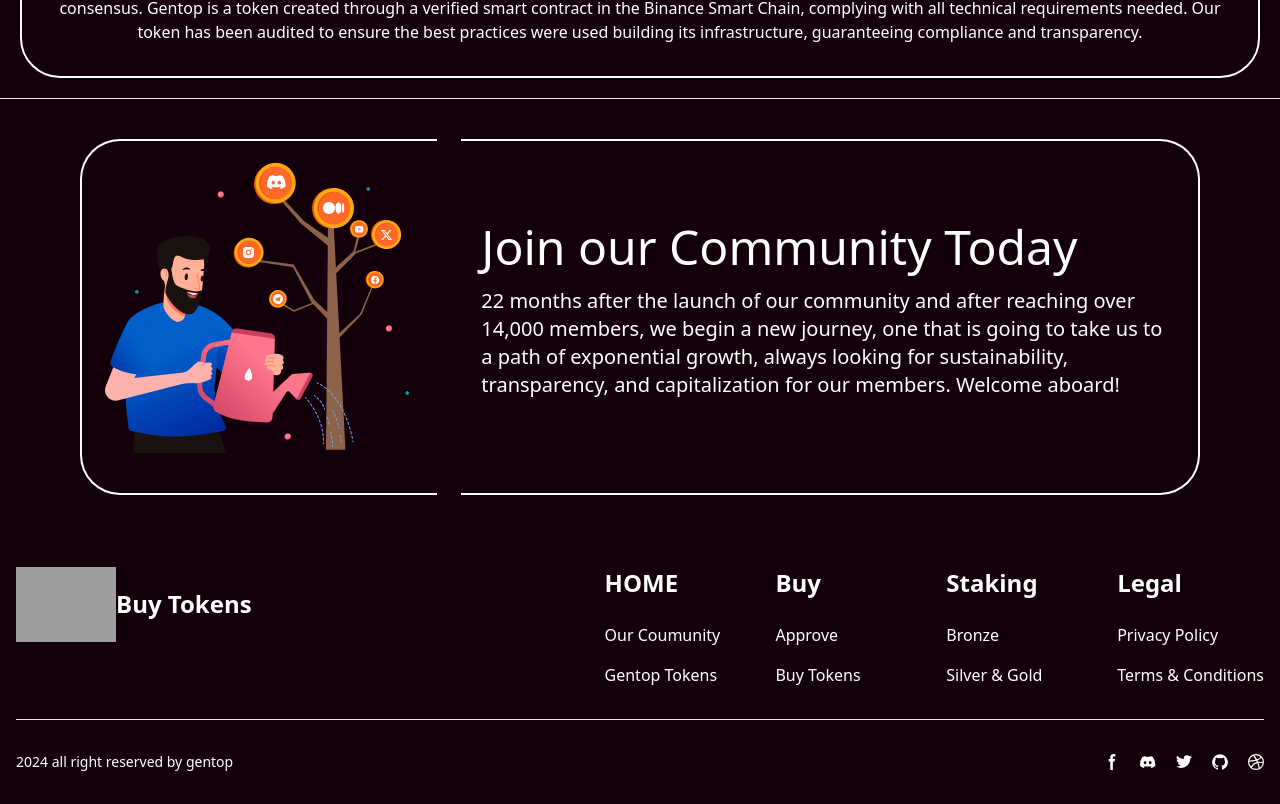
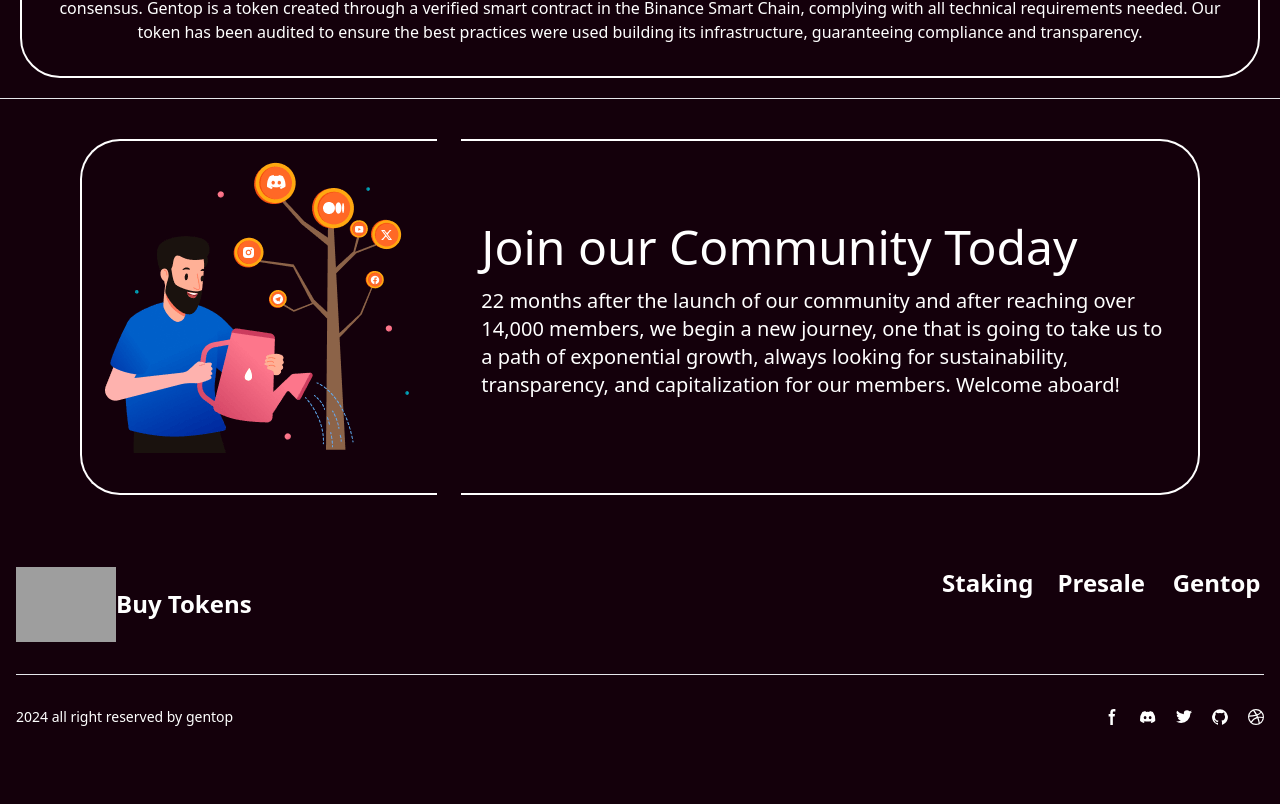
Before and after one commit to umersheikh1986/GenTOP-1, a Next.js app: page / in a window 1280 px wide. Shown: the part 2945-3749 px from the top of the page. After the commit the page ends 3704 px from the top, so only its background shows below. Built offline with nearby package versions, Linux system fonts and the light colour scheme; grey boxes are pictures that could not be loaded.

Commit message:
Changes in footer and Buy page made

```diff
--- a/src/app/component/registration.tsx
+++ b/src/app/component/registration.tsx
@@ -22,36 +22,48 @@ function Registration() {
                 </p>
               </Link>
             </div>
-            <div className="grid grid-cols-2 gap-8 sm:gap-6 sm:grid-cols-4">
+            <div className="grid grid-cols-2  sm:gap-6 sm:grid-cols-3">
               <div>
-                <h2 className="mb-6  text-2xl font-semibold text-white">
-                  HOME
-                </h2>
-                <ul className="text-white font-medium">
+                {/* <h2 className="  text-2xl font-semibold text-white">Staking</h2> */}
+                {/* <ul className="text-white font-medium">
                   <li className="mb-4">
                     <div className="hover:underline ">Our Coumunity</div>
                   </li>
                   <li>
                     <div className="hover:underline">Gentop Tokens</div>
                   </li>
-                </ul>
+                </ul> */}
+                <a
+                  href="https://bscscan.com/address/0xc94cDB70F1ec91437C5d22340d5206B4B8928482"
+                  target="_blank"
+                  rel="noreferrer"
+                  className="  text-2xl font-semibold text-white"
+                >
+                  Staking
+                </a>{" "}
               </div>
               <div>
-                <h2 className="mb-6 text-2xl font-semibold text-white">Buy</h2>
-                <ul className=" text-white font-medium">
+                {/* <h2 className=" text-2xl font-semibold text-white">Presale</h2> */}
+                {/* <ul className=" text-white font-medium">
                   <li className="mb-4">
                     <div className="hover:underline ">Approve</div>
                   </li>
                   <li>
                     <div className="hover:underline">Buy Tokens</div>
                   </li>
-                </ul>
+                </ul> */}
+                <a
+                  href="https://bscscan.com/address/0xAb1e13E8A7a7d95EE8aDDC1f74aAc3CF6CccA597"
+                  target="_blank"
+                  rel="noreferrer"
+                  className="  text-2xl font-semibold text-white"
+                >
+                  Presale
+                </a>{" "}
               </div>
               <div>
-                <h2 className="mb-6 text-2xl font-semibold text-white">
-                  Staking
-                </h2>
-                <ul className=" text-white font-medium">
+                {/* <h2 className=" text-2xl font-semibold text-white">Gentop</h2> */}
+                {/* <ul className=" text-white font-medium">
                   <li className="mb-4">
                     <a href="#" className="hover:underline">
                       Bronze
@@ -62,9 +74,17 @@ function Registration() {
                       Silver &amp; Gold
                     </a>
                   </li>
-                </ul>
+                </ul> */}
+                <a
+                  href="https://bscscan.com/address/0x4DF17Ed886b3237fDbc29EdB6e4dc986433f2377"
+                  target="_blank"
+                  rel="noreferrer"
+                  className="  text-2xl font-semibold text-white"
+                >
+                  Gentop
+                </a>{" "}
               </div>
-              <div>
+              {/* <div>
                 <h2 className="mb-6 text-2xl font-semibold text-white">
                   Legal
                 </h2>
@@ -80,7 +100,7 @@ function Registration() {
                     </a>
                   </li>
                 </ul>
-              </div>
+              </div> */}
             </div>
           </div>
           <hr className="my-6 border-gray-200 sm:mx-auto  text-white lg:my-8" />
--- a/src/app/userDashboard/page.js
+++ b/src/app/userDashboard/page.js
@@ -3413,7 +3413,7 @@ const UserDashboard = () => {
     <div className="mt-10 text-white flex flex-col flex-2 md:flex-col md:mt-10  sm:flex-cols-2 items-center justify-center h-screen">
       <h1>User Dashboard</h1>
 
-      <div className="pt-10">
+      <div className="pt-12">
         <UserDashboard1 />
       </div>
     </div>
```
Also changed, not shown: src/app/trade/page.js.
